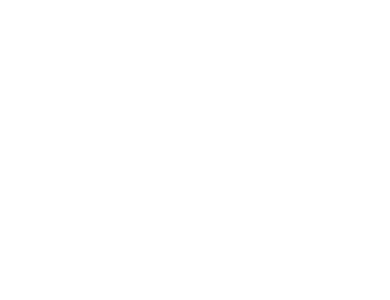
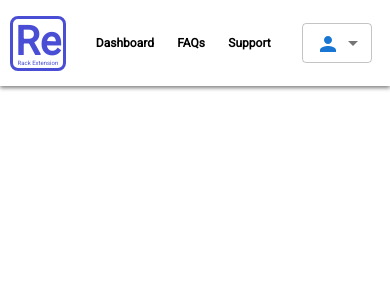
Before and after one commit to AbuQamar7379/Abstrabit-Dashboard, a React (Create React App) app: page / in a window 390 px wide. Shown: the top 300 px of the page. Built offline with nearby package versions, Linux system fonts and the light colour scheme.

Commit message:
Implement responsive Navbar

```diff
--- a/package.json
+++ b/package.json
@@ -3,6 +3,10 @@
   "version": "0.1.0",
   "private": true,
   "dependencies": {
+    "@emotion/react": "^11.11.4",
+    "@emotion/styled": "^11.11.5",
+    "@mui/icons-material": "^5.15.20",
+    "@mui/material": "^5.15.20",
     "@testing-library/jest-dom": "^5.17.0",
     "@testing-library/react": "^13.4.0",
     "@testing-library/user-event": "^13.5.0",
--- a/public/index.html
+++ b/public/index.html
@@ -24,7 +24,7 @@
       work correctly both with client-side routing and a non-root public URL.
       Learn how to configure a non-root public URL by running `npm run build`.
     -->
-    <title>React App</title>
+    <title>Abstrabit Dashboard</title>
   </head>
   <body>
     <noscript>You need to enable JavaScript to run this app.</noscript>
--- a/src/App.js
+++ b/src/App.js
@@ -1,6 +1,10 @@
+import Navbar from "./components/Navbar/Navbar";
+
 function App() {
   return (
-    <div></div>
+    <div>
+      <Navbar />
+    </div>
   );
 }
 
--- /dev/null
+++ b/src/components/Navbar/DropDown/Dropdown.jsx
@@ -0,0 +1,62 @@
+import * as React from "react";
+import InputLabel from "@mui/material/InputLabel";
+import MenuItem from "@mui/material/MenuItem";
+import FormControl from "@mui/material/FormControl";
+import Select from "@mui/material/Select";
+import PersonIcon from "@mui/icons-material/Person";
+import AccountBoxIcon from "@mui/icons-material/AccountBox";
+import BarChartIcon from "@mui/icons-material/BarChart";
+import LogoutIcon from "@mui/icons-material/Logout";
+
+/**
+ * Dropdown component renders a styled dropdown menu with icons using Material-UI components.
+ *
+ * @component
+ * @example
+ * return (
+ *   <Dropdown />
+ * )
+ */
+export default function Dropdown() {
+  const [select, setSelect] = React.useState("");
+
+  /**
+   * Handles the change event for the select dropdown.
+   *
+   * @param {React.ChangeEvent<{ value: unknown }>} event - The change event triggered when a menu item is selected.
+   */
+  const handleChange = (event) => {
+    setSelect(event.target.value);
+  };
+
+  return (
+    <FormControl sx={{ m: 1, minWidth: 70 }} size="small">
+      <InputLabel id="demo-select-small-label">
+        <PersonIcon color="primary" />
+      </InputLabel>
+      <Select
+        labelId="demo-select-small-label"
+        id="demo-select-small"
+        value={select}
+        label="Select Comps"
+        onChange={handleChange}
+      >
+        <MenuItem style={{ gap: "15px", fontWeight: 600 }} value={"profile"}>
+          <PersonIcon color="secondary" /> My Profile
+        </MenuItem>
+        <MenuItem style={{ gap: "15px", fontWeight: 600 }} value={"fds"}>
+          <AccountBoxIcon color="success" /> My FDs
+        </MenuItem>
+        <MenuItem
+          style={{ gap: "15px", fontWeight: 600 }}
+          value={"transactions"}
+        >
+          <BarChartIcon color="primary" /> My Transactions
+        </MenuItem>
+        <MenuItem style={{ gap: "15px", fontWeight: 600 }} value={"logout"}>
+          <LogoutIcon color="error" /> Logout
+        </MenuItem>
+      </Select>
+    </FormControl>
+  );
+}
--- /dev/null
+++ b/src/components/Navbar/Logo/Logo.jsx
@@ -0,0 +1,21 @@
+import styles from './Logo.module.css';
+
+/**
+ * Logo component renders the logo of the application with specific styles.
+ *
+ * @component
+ * @example
+ * return (
+ *   <Logo />
+ * )
+ */
+const Logo = () => {
+    return (
+        <div className={styles.logoWrapper}>
+            <span className={styles.logoHeading}>Re</span>
+            <span className={styles.logoText}>Rack Extension</span>
+        </div>
+    );
+}
+
+export default Logo;
--- /dev/null
+++ b/src/components/Navbar/Logo/Logo.module.css
@@ -0,0 +1,21 @@
+.logoWrapper{
+    display: flex;
+    flex-direction: column;
+    align-items: center;
+    width: 60px;
+    color: var(--logo-color);
+    border: 3px solid var(--logo-color);
+    border-radius: 8px;
+    padding: 5px 2px 0 2px;
+}
+
+.logoHeading{
+    font-size: 40px;
+    font-weight: 600;
+    line-height: 35px;
+}
+
+.logoText{
+    font-size: 6px;
+    padding-bottom: 2px;
+}
--- /dev/null
+++ b/src/components/Navbar/Navbar.jsx
@@ -0,0 +1,28 @@
+import Dropdown from "./DropDown/Dropdown";
+import Logo from "./Logo/Logo";
+import styles from './Navbar.module.css';
+
+/**
+ * Navbar component renders the navigation bar with a logo, navigation links, and a dropdown menu.
+ *
+ * @component
+ * @example
+ * return (
+ *   <Navbar />
+ * )
+ */
+const Navbar = () => {
+    return (
+        <nav className={styles.navbarWrapper}>
+            <Logo />
+            <ul className={styles.navlinks}>
+                <li>Dashboard</li>
+                <li>FAQs</li>
+                <li>Support</li>
+                <li><Dropdown /></li>
+            </ul>
+        </nav>
+    );
+}
+
+export default Navbar;
--- /dev/null
+++ b/src/components/Navbar/Navbar.module.css
@@ -0,0 +1,49 @@
+.navbarWrapper {
+  width: 100vw;
+  display: flex;
+  justify-content: space-between;
+  align-items: center;
+  padding: 15px 40px;
+  box-shadow: 0px 2px 4px gray;
+}
+
+.navlinks {
+  width: 30%;
+  display: flex;
+  justify-content: space-between;
+  align-items: center;
+  list-style-type: none;
+  cursor: pointer;
+  font-weight: 600;
+}
+
+/* For small screen */
+@media screen and (max-width: 600px) {
+  .navbarWrapper {
+    padding: 15px 10px;
+  }
+  .navlinks {
+    width: 100%;
+    font-size: 12px;
+    padding-left: 30px;
+  }
+}
+
+/* for medium screen */
+@media screen and (min-width: 601px) and (max-width: 900px) {
+  .navbarWrapper {
+    padding: 15px 5px 15px 10px;
+  }
+  .navlinks {
+    width: 50%;
+    padding-left: 10px;
+    font-size: 14px;
+  }
+}
+
+/* for large screen */
+@media screen and (min-width: 901px) and (max-width: 1200px) {
+  .navlinks {
+    width: 40%;
+  }
+}
--- a/src/index.css
+++ b/src/index.css
@@ -1,13 +1,11 @@
-body {
-  margin: 0;
-  font-family: -apple-system, BlinkMacSystemFont, 'Segoe UI', 'Roboto', 'Oxygen',
-    'Ubuntu', 'Cantarell', 'Fira Sans', 'Droid Sans', 'Helvetica Neue',
-    sans-serif;
-  -webkit-font-smoothing: antialiased;
-  -moz-osx-font-smoothing: grayscale;
+@import url('https://fonts.googleapis.com/css2?family=Roboto&display=swap');
+
+:root{
+  --logo-color : #4a4ed4
 }
 
-code {
-  font-family: source-code-pro, Menlo, Monaco, Consolas, 'Courier New',
-    monospace;
+*, body {
+  margin: 0;
+  box-sizing: border-box;
+  font-family: "Roboto", sans-serif;
 }
```
Also changed, not shown: 1 other file (tests, documents, lock files or other folders).
